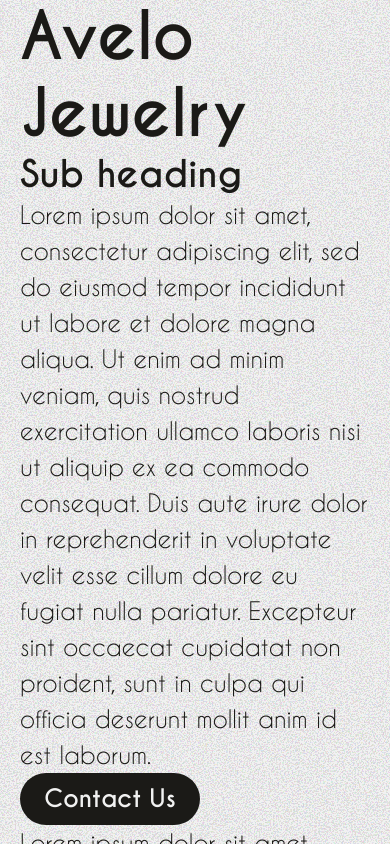
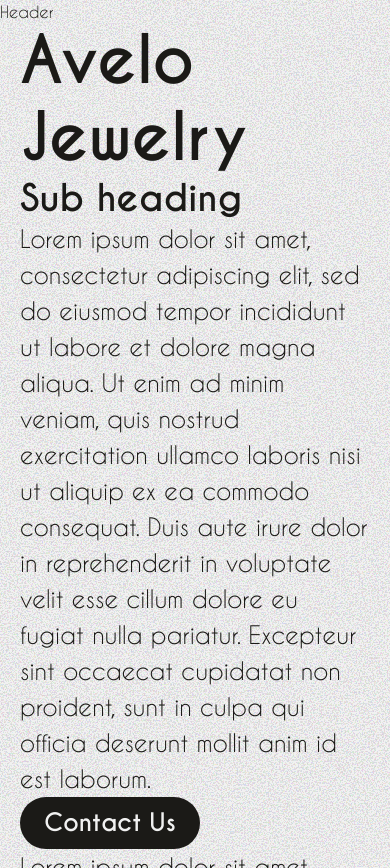
Before and after one commit to ziikuu/Avelo-Jewelry-Portfolio-Website, a Next.js app: page / in a window 390 px wide. Before the commit the page ends 844 px from the top, so only its background shows below. Built offline with nearby package versions, Linux system fonts and the light colour scheme.

Commit message:
Update globals.css: added a global css variable for the responsive-margin of the webpage

```diff
--- a/app/globals.css
+++ b/app/globals.css
@@ -28,6 +28,10 @@
 
 .background-texture {
   @apply bg-no-repeat bg-cover bg-fixed bg-center bg-[url('/bg/Bg-Texture.svg')]
+}
+
+.responsive-margin {
+  @apply mx-5 md:mx-6 lg:mx-16
 }
 
 /*styling*/
--- a/app/layout.tsx
+++ b/app/layout.tsx
@@ -2,7 +2,7 @@ import type { Metadata } from "next";
 import localFont from "next/font/local";
 import { Poppins } from "next/font/google";
 import "./globals.css";
-import { Sidebar } from "@/components/layout";
+import { Header, Sidebar } from "@/components/layout";
 
 const caviarDreams = localFont({
   src: [
@@ -52,7 +52,8 @@ export default function RootLayout({
     <html lang="en">
       <body className={`${caviarDreams.variable} ${poppins.variable} background-texture text-foreground antialiased`}>
         <main className="font-caviar font-extralights mx-auto max-w-[1440px]">
-          <div id="webContent-container" className="mx-5 md:mx-16 flex">
+          <Header />
+          <div id="webContent-container" className="responsive-margin flex">
             <Sidebar />
             <div id="mainContent-container" className="overflow-y-auto flex-1">
               {children}
--- a/components/layout/Sidebar.tsx
+++ b/components/layout/Sidebar.tsx
@@ -3,7 +3,7 @@ import React from 'react'
 
 const Sidebar = () => {
   return (
-    <aside className='max-md:hidden font-black mr-5 h-dvh w-14.03% min-w-fit max-w-[14.03%] sticky top-0 p-4'>
+    <aside className='max-md:hidden font-black mr-5 h-dvh w-14.03% max-w-[202px] sticky top-0 p-4'>
         <nav>
             <ul>
                 <li><Link href='#Home'><p className=''>Home</p></Link></li>
--- a/components/layout/index.ts
+++ b/components/layout/index.ts
@@ -1 +1,2 @@
 export { default as Sidebar } from './Sidebar'
+export { default as Header } from './Header'
```
